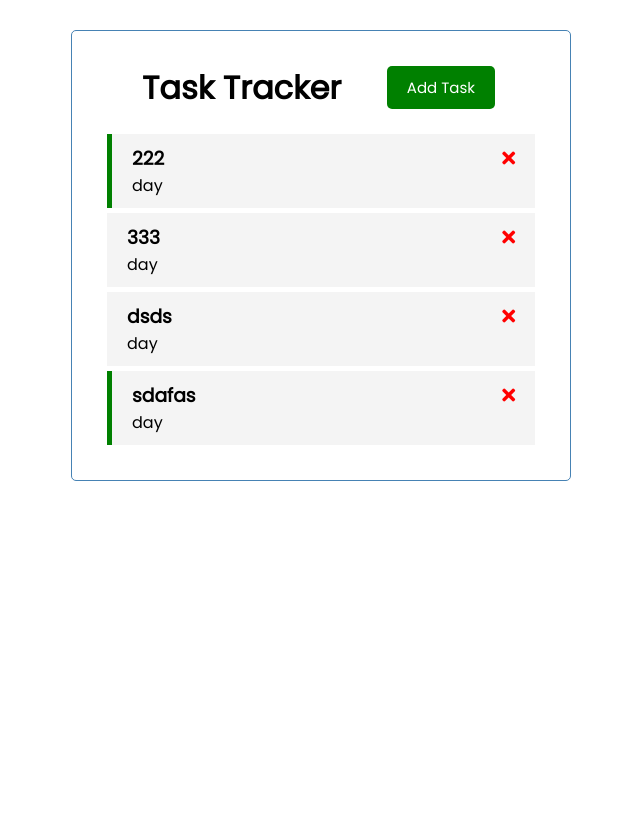
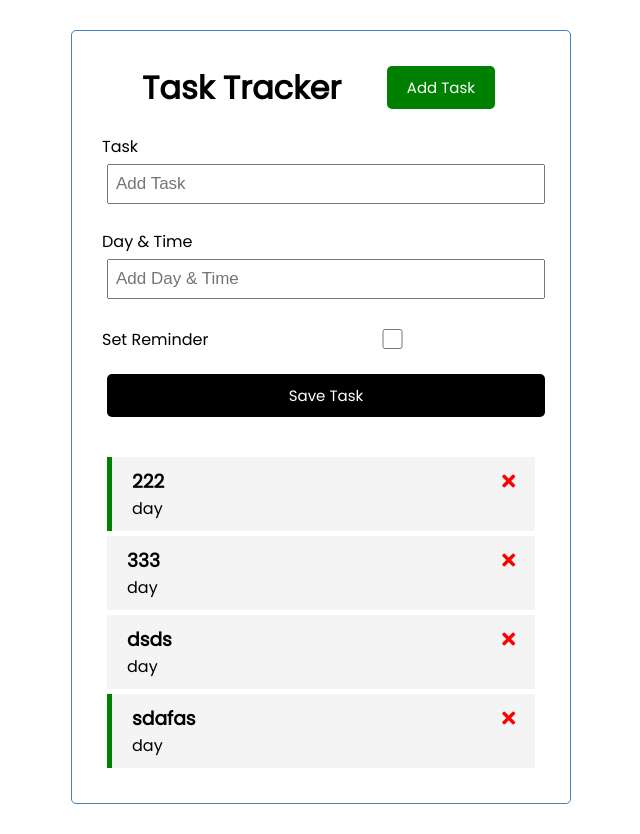
Before and after one commit to GeethMalinda/Vue-TaskTracker, a Vue app: page / in a window 1280 px wide. Shown: the whole page, without its empty margins (319-959 px from the left). Before the commit the page ends 800 px from the top, so only its background shows below. Built offline with nearby package versions, Linux system fonts and the light colour scheme.

Commit message:
add task comp and v model

```diff
--- a/src/App.vue
+++ b/src/App.vue
@@ -3,6 +3,7 @@
 <template>
   <div class="container">
     <Header title="Task Tracker" />
+    <AddTask @add-task= "addTask"/>
     <Tasks
       @toggle-reminder="toggleReminder"
       @delete-task="deleteTask"
@@ -15,6 +16,7 @@
 //import component
 import Header from "./components/Header";
 import Tasks from "./components/Tasks";
+import AddTask from "./components/AddTask";
 
 //register the component
 export default {
@@ -22,17 +24,23 @@
   components: {
     Header,
     Tasks,
+    AddTask
   },
   data() {
     return {
       tasks: [],
     };
   },
+  emit:['add-task'],
   methods: {
     deleteTask(id) {
       if (confirm("Are you sure you want to delete")) {
         this.tasks = this.tasks.filter((task) => task.id != id);
       }
+    },
+    addTask(task){
+      //spread across the current task and just add new one on to items
+      this.tasks = [...this.tasks,task]
     },
     //updating a task by changing the reminder from either true to false or false to true
     //
--- /dev/null
+++ b/src/components/AddTask.vue
@@ -0,0 +1,95 @@
+<template>
+  <form @submit="onSubmit" class="add-form">
+    <div class="form-control">
+      <label>Task</label>
+      <input type="text" v-model="text" name="text" placeholder="Add Task" />
+    </div>
+    <div class="form-control">
+      <label>Day & Time</label>
+      <input
+        type="text"
+        v-model="day"
+        name="day"
+        placeholder="Add Day & Time"
+      />
+    </div>
+    <div class="form-control form-control-check">
+      <label>Set Reminder</label>
+      <input type="checkbox" v-model="reminder" name="reminder" />
+    </div>
+
+    <input type="submit" value="Save Task" class="btn btn-block" />
+  </form>
+</template>
+
+<script>
+export default {
+    name:'AddTask',
+    data(){
+        return {
+            text: '',
+            day:'',
+            reminder:false,
+        }
+    },
+    methods: {
+        onSubmit(e){
+
+            e.preventDefault();
+
+            if(!this.text){
+                alert('Please add a Task');
+                return;
+            }
+
+
+
+            const newTask = {
+                id:Math.floor(Math.random() *100000),
+                text:this.text,
+                day:this.day,
+                reminder:this.reminder
+            }
+
+             this.$emit('add-task',newTask)
+
+            console.log(newTask);
+
+            this.text= '',
+            this.day='',
+            this.reminder=false
+        }
+    }
+}
+</script>
+
+<style scoped>
+.add-form {
+  margin-bottom: 40px;
+}
+.form-control {
+  margin: 20px 0;
+}
+.form-control label {
+  display: block;
+}
+.form-control input {
+  width: 100%;
+  height: 40px;
+  margin: 5px;
+  padding: 3px 7px;
+  font-size: 17px;
+}
+.form-control-check {
+  display: flex;
+  align-items: center;
+  justify-content: space-between;
+}
+.form-control-check label {
+  flex: 1;
+}
+.form-control-check input {
+  flex: 2;
+  height: 20px;
+}
+</style>
```
